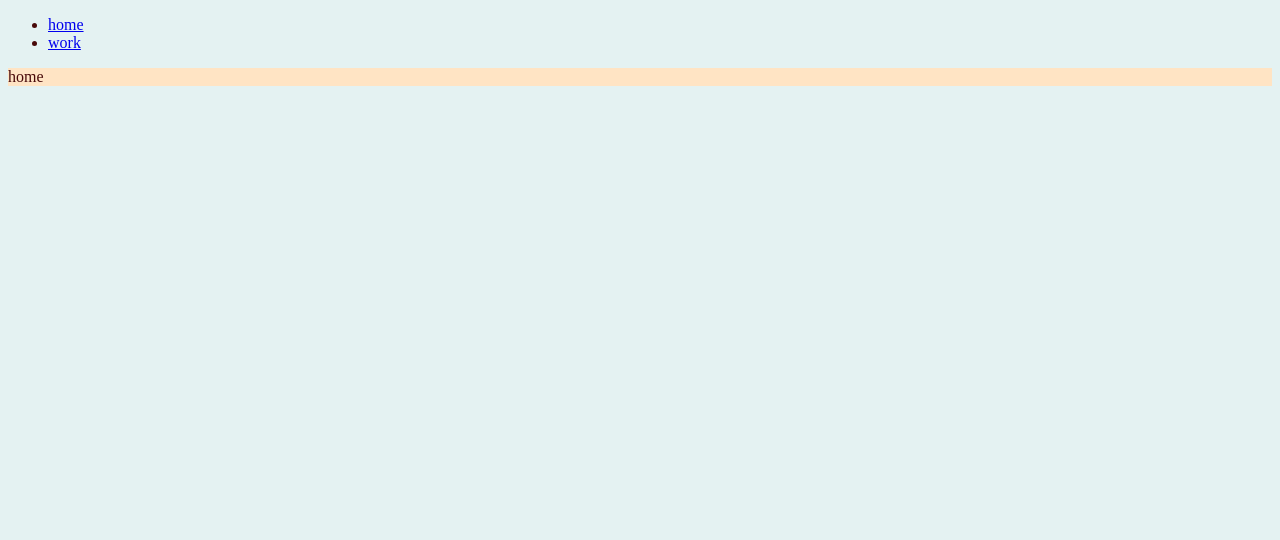
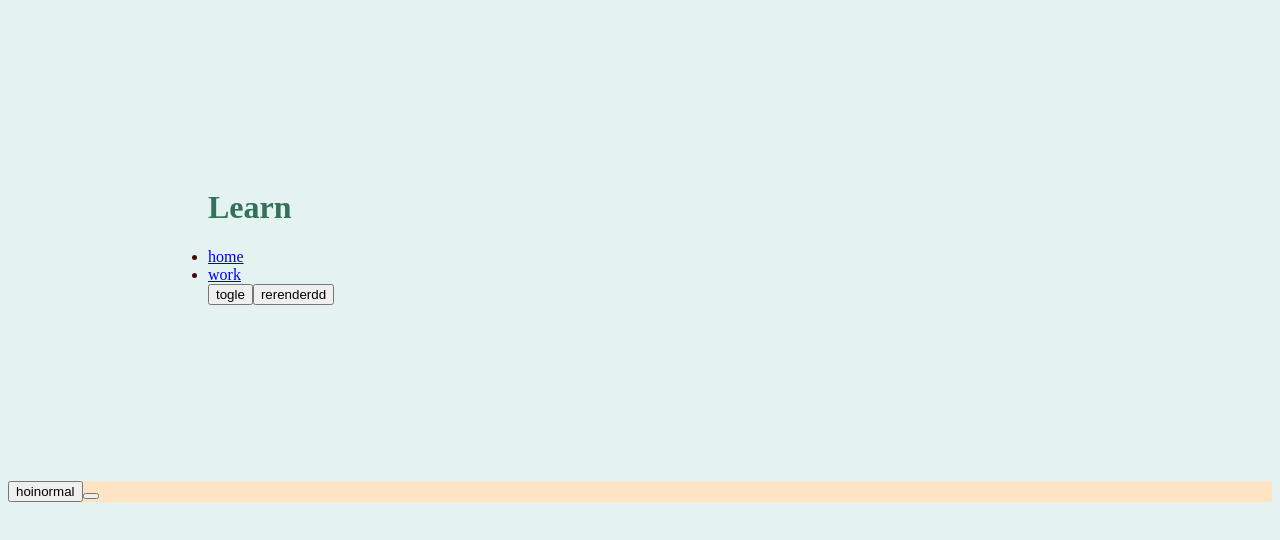
Before and after one commit to jpgdiv/vanilla, a website built with webpack: page src/index.html in a window 1280 px wide. Built offline with nearby package versions, Linux system fonts and the light colour scheme.

Commit message:
local reload with HOC

```diff
--- a/package.json
+++ b/package.json
@@ -2,9 +2,12 @@
   "name": "vanilla",
   "packageManager": "yarn@3.3.1",
   "devDependencies": {
+    "@types/uuid": "^9.0.1",
     "copy-webpack-plugin": "^11.0.0",
     "css-loader": "^6.7.3",
+    "file-loader": "^6.2.0",
     "html-webpack-plugin": "^5.5.0",
+    "image-webpack-loader": "^8.1.0",
     "mini-css-extract-plugin": "^2.7.2",
     "sass-loader": "^13.2.0",
     "style-loader": "^3.3.1",
@@ -19,6 +22,7 @@
   "dependencies": {
     "sass": "^1.58.3",
     "ts-loader": "^9.4.2",
-    "typescript": "^4.9.5"
+    "typescript": "^4.9.5",
+    "uuid": "^9.0.0"
   }
 }
--- a/src/app.ts
+++ b/src/app.ts
@@ -3,15 +3,24 @@ import Navbar from './componenten/navbar';
 import NavItem from './componenten/navitem';
 import Home from './pages/home';
 import Work from './pages/work';
+import { createContext } from './componenten/store';
+import { RenderContainer } from './utilty';
 
-
-window.addEventListener('hashchange', function () {
-  const contentContainer = this.document.getElementById('content-container');
+const rerender = () => {
+  const contentContainer = document.getElementById('content-container');
 
   if (!contentContainer?.lastChild) return
   contentContainer.removeChild(contentContainer.lastChild);
   contentContainer.appendChild(getPageContent());
+}
+
+window.addEventListener('hashchange', function () {
+  rerender()
 });
+
+const eventHandlerRerender = () => {
+  rerender()
+}
 
 const getPageContent = (): HTMLDivElement => {
   const route = window.location.hash;
@@ -28,27 +37,29 @@ const getPageContent = (): HTMLDivElement => {
   }
 }
 
-
-
 const App = () => {
   const app = document.createElement('div');
-  const content = document.createElement('div');
-
+  createContext(app, eventHandlerRerender);
   app.className = styles.app
 
-  app.append(
-    Navbar({
-      menuitems: [
-        NavItem({ text: "home", route: "#" }),
-        NavItem({ text: "work", route: "#work" }),
-      ],
-    })
-  )
+  const navbar = RenderContainer({
+    logo: "Learn ",
+    children: [
+      NavItem({ text: "home", route: "#" }),
+      NavItem({ text: "work", route: "#work" }),
+    ],
+  }, Navbar)
+
+  const content = document.createElement('div');
   content.id = "content-container"
   content.append(getPageContent());
-  app.append(content)
+
+  app.append(...[navbar, content])
+
 
   return app;
 }
 
+
+
 export default App
--- /dev/null
+++ b/src/componenten/Heading/heading.module.scss
@@ -0,0 +1,15 @@
+.h1 {
+    color: rgb(53, 113, 88);
+}
+.h2 {
+    color: rgb(42, 22, 92);
+}
+.h3 {
+    color: rgb(34, 116, 48);
+}
+.h4 {
+    color: rgb(110, 46, 46);
+}
+.h5 {
+    color: rgb(74, 15, 15);
+}
--- /dev/null
+++ b/src/componenten/Heading/index.ts
@@ -0,0 +1,15 @@
+
+import { createElementWithContent } from '../../utilty';
+import styles from './heading.module.scss'
+
+const Heading = (text: string, order: "h1" | 'h2' | 'h3' | 'h4') => {
+
+    const heading = createElementWithContent(order, text);
+    heading.className = styles[order] + " header--title";
+    const container = createElementWithContent('div', heading.outerHTML);
+
+    container.className = ''
+    return container
+}
+
+export default Heading
--- a/src/componenten/button/index.ts
+++ b/src/componenten/button/index.ts
@@ -1,15 +1,12 @@
 
-const btnOnClickHandler = () => {
 
-    console.log('hello world')
-}
-const Button = () => {
+const Button = (text: string, onClickHandler: () => void) => {
 
     const btn = document.createElement('button');
 
 
-    btn.innerHTML = 'Click me and check the console!';
-    btn.onclick = btnOnClickHandler;
+    btn.innerHTML = text ?? 'Click me and check the console!';
+    btn.onclick = onClickHandler;
 
     return btn;
 }
--- a/src/componenten/navbar/index.ts
+++ b/src/componenten/navbar/index.ts
@@ -1,12 +1,34 @@
-const Navbar = ({ menuitems = [] }: { menuitems: HTMLLIElement[] }) => {
+import { IFC, IChildren } from '../../types';
+import { getChildrenArray, createElement, render, createRootElement } from '../../utilty';
+import Button from "../button";
+import Heading from "../Heading";
 
-    const nav = document.createElement('header');
-    const menu = document.createElement('ul');
+type INavbar = IFC<{
+    logo: string
+}>
 
-    menuitems.forEach(child => menu.append(child))
-    nav.append(menu)
+let condition = false;
 
-    return nav;
+
+const Navbar: INavbar = (props) => {
+    const { children, logo, rerender } = props;
+    const element = createElement('header');
+
+    const menu = createElement('ul');
+
+    element.className = `${condition ? '' : 'header-container'}`
+    menu.append(...[
+        Heading(logo, 'h1'),
+        ...getChildrenArray(children),
+        Button('togle', () => { condition = !condition; console.log(condition) }),
+        Button('rerenderdd', () => { rerender?.(Navbar(props)) }),
+    ])
+
+    element.append(
+        menu
+    )
+
+    return element;
 }
 
 export default Navbar
--- /dev/null
+++ b/src/componenten/store.ts
@@ -0,0 +1,58 @@
+const eventRerender = new Event("rerender");
+
+
+const store = {
+    name: "",
+    user: {
+        name: "",
+        age: 0,
+        adres: {
+            street: "",
+            number: 0
+        }
+    },
+    buttonText: ""
+}
+
+type IStore = typeof store;
+
+type middleWareFunc = (store: IStore) => void
+
+const middleWares: middleWareFunc[] = [
+    (store) => { console.log("store:   ", { store }) }
+];
+
+const setStore = (newStore: IStore) => {
+    middleWares.forEach(middleWare => {
+        middleWare(newStore)
+    })
+
+    store.name = newStore.name;
+    store.user.name = newStore.user.name;
+    store.user.age = newStore.user.age;
+    store.user.adres.number = newStore.user.adres.number;
+    store.user.adres.street = newStore.user.adres.street;
+    store.buttonText = newStore.buttonText;
+
+    context.root?.dispatchEvent(eventRerender)
+}
+
+type funcStore = (newStore: IStore) => void;
+type funcEvent = () => void;
+
+const context: { root: HTMLElement | undefined, storeUpdate: undefined | funcEvent } = { root: undefined, storeUpdate: undefined }
+
+export const createContext = (root: HTMLElement, storeUpdate: funcEvent) => {
+    context.root = root;
+    context.storeUpdate = storeUpdate;
+}
+
+export const useStore = (): [IStore, funcStore] => {
+    if (!context.root) throw new Error("context is undefined use createContext")
+    if (!context.storeUpdate) throw new Error("context is undefined use createContext")
+
+    context.root.addEventListener("rerender", context.storeUpdate, false)
+
+
+    return [store, setStore]
+}
--- a/src/index.scss
+++ b/src/index.scss
@@ -1,3 +1,8 @@
+
 body {
     background-color: rgb(228, 242, 242);
 }
+
+.header-container{
+    padding: 10rem;
+}
--- a/src/index.ts
+++ b/src/index.ts
@@ -1,6 +1,4 @@
 import App from './app';
 import './index.scss'
 
-
-
 document.body.appendChild(App());
--- a/src/pages/home/index.ts
+++ b/src/pages/home/index.ts
@@ -1,10 +1,24 @@
+import Button from '../../componenten/button';
 import styles from './home.module.scss'
+
+import { useStore } from '../../componenten/store';
+
 
 const Home = () => {
     const div = document.createElement('div');
+    const [store, setStore] = useStore();
 
-    div.innerHTML = 'home';
+    div.append(...[
+        Button('hoinormal', () => {
+            setStore({ ...store, name: store.name + "iets" })
+        }),
+        Button(store.name, () => { setStore({ ...store, name: "restore" }) })
+
+    ])
     div.className = styles.page
+
+
+
 
     return div;
 }
--- a/src/pages/work/index.ts
+++ b/src/pages/work/index.ts
@@ -1,10 +1,17 @@
+import Button from '../../componenten/button';
+import { useStore } from '../../componenten/store';
 import styles from './work.module.scss'
 
 const Work = () => {
     const div = document.createElement('div');
 
+    const [store, setStore] = useStore();
+
+
     div.innerHTML = 'work';
     div.className = styles.page
+
+    div.append(Button('rerender', () => { console.log("not iplemented"); }))
 
     return div;
 }
--- /dev/null
+++ b/src/types.ts
@@ -0,0 +1,10 @@
+
+
+export type IChildren = HTMLElement | HTMLElement[] | undefined;
+
+export interface IFCProps {
+    children?: IChildren;
+    rerender?: (element: HTMLElement | Element) => void
+};
+
+export type IFC<T> = (props: T & IFCProps) => HTMLElement | Element;
--- /dev/null
+++ b/src/utilty.ts
@@ -0,0 +1,59 @@
+import { IChildren, IFC, IFCProps } from "./types";
+import { v4 as uuidv4 } from 'uuid';
+
+
+
+export const createElement = (tagname: keyof HTMLElementTagNameMap) => {
+    const tag = document.createElement(tagname);
+
+    return tag
+};
+
+export const createElementWithContent = (tag: keyof HTMLElementTagNameMap, content: string) => {
+    const node = createElement(tag);
+    node.innerHTML = content
+    return node
+};
+
+export const createRootElement = () => {
+    const root = createElement("div")
+    const id = uuidv4();
+    root.id = id;
+
+    return {
+        root,
+        rerender: (element: HTMLElement | Element) => { render(id, element) }
+    }
+}
+
+export const getChildrenArray = (children: IChildren) => {
+    if (!children) {
+        return []
+    } else if (Array.isArray(children)) {
+        return children
+    } else {
+        return [children]
+    }
+}
+
+export const render = (selector: string, content: HTMLElement | Element) => {
+
+    var node = document.getElementById(selector);
+    console.log({ node, content })
+    if (!node || !node.firstChild) return;
+    node.removeChild(node.firstChild);
+    node.append(content)
+};
+
+
+
+export const RenderContainer = <T>(props: IFCProps & T, element: IFC<T>) => {
+    const { root, rerender } = createRootElement();
+
+    const doRenrender = () => {
+        rerender(element({ ...props, rerender: doRenrender }))
+    }
+
+    root.append(element({ ...props, rerender: doRenrender }))
+    return root;
+}
```
Also changed, not shown: src/componenten/input/index.ts (added, +20 -0 lines), dist/index.html, src/componenten/input/input.module.scss (added), 2 other files.
